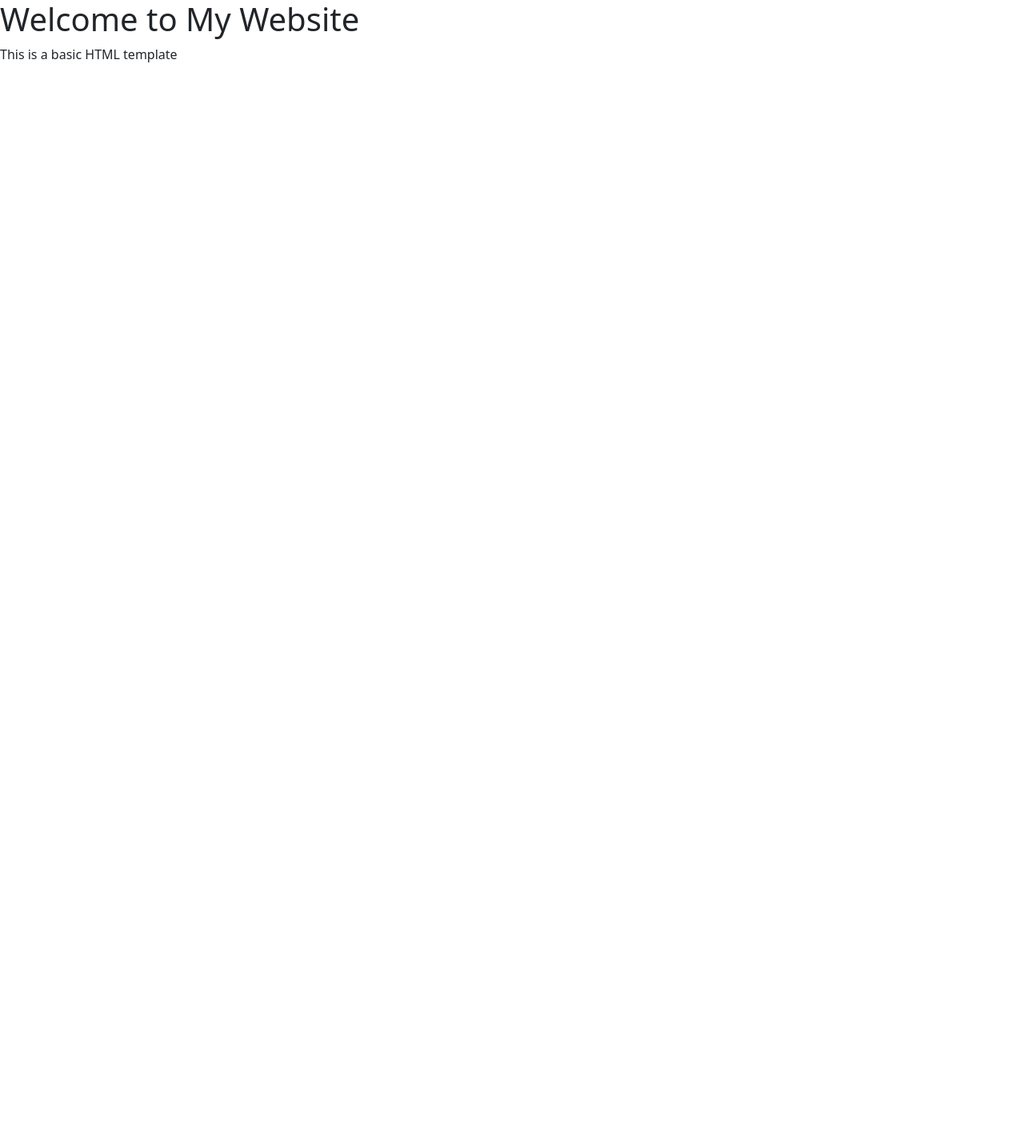
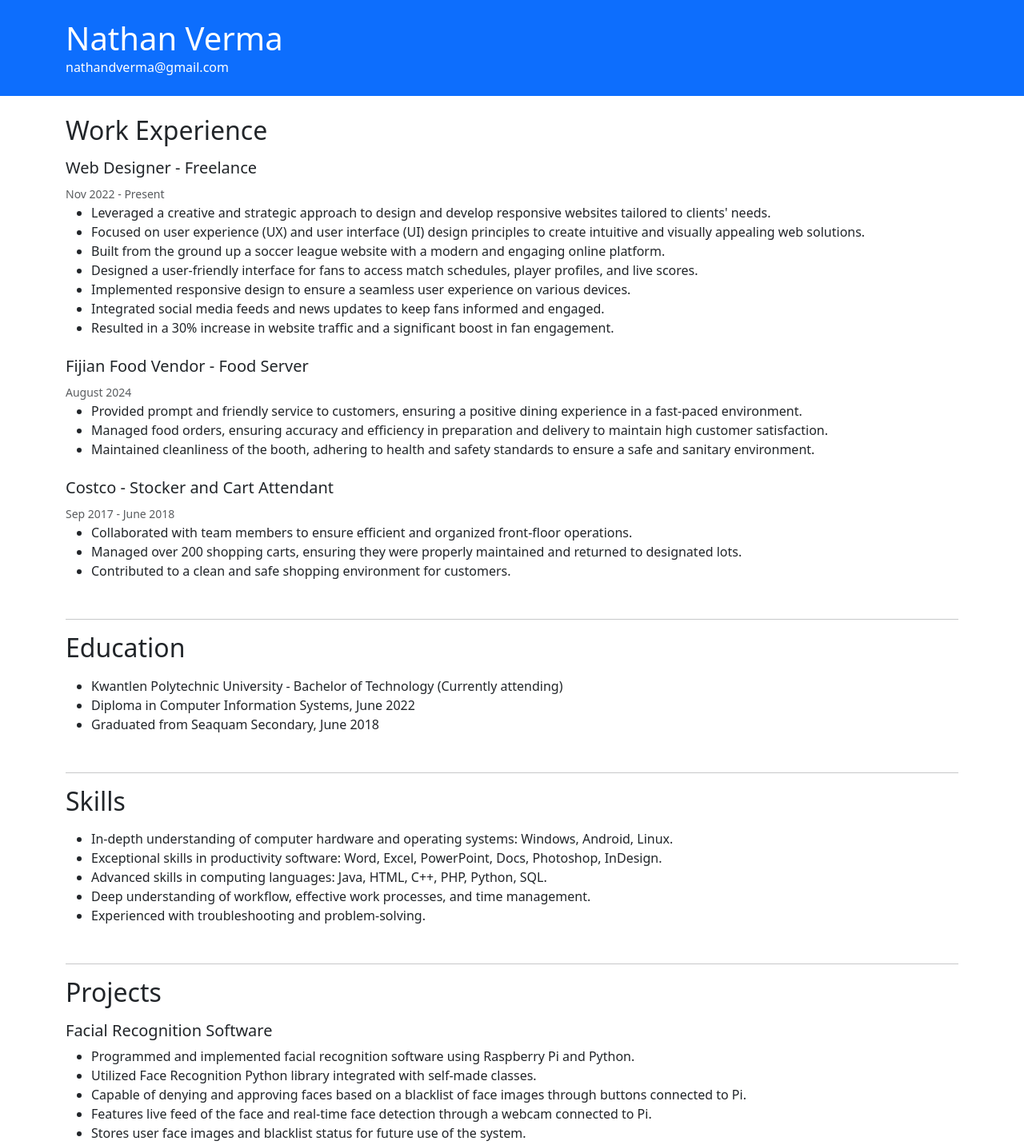
Before and after one commit to Fim99/INFO_4235, a plain HTML site: page Assignment_1/index.html in a window 1280 px wide. Shown: the top 1432 px of the page at 80% size. Before the commit the page ends 800 px from the top, so only its background shows below. Drawn offline with nearby package versions, Linux system fonts and the light colour scheme.

Commit message:
Added resume information

```diff
--- a/Assignment_1/index.html
+++ b/Assignment_1/index.html
@@ -2,22 +2,128 @@
 <html lang="en">
 <head>
   <meta charset="UTF-8" />
-  <meta name="viewport" content="width=device-width, initial-scale=1.0" />
-  <title>Assignemnt 1</title>
-  <link href="https://cdn.jsdelivr.net/npm/bootstrap@5.3.6/dist/css/bootstrap.min.css" rel="stylesheet" integrity="sha384-4Q6Gf2aSP4eDXB8Miphtr37CMZZQ5oXLH2yaXMJ2w8e2ZtHTl7GptT4jmndRuHDT" crossorigin="anonymous">
-
+  <meta name="viewport" content="width=device-width, initial-scale=1" />
+  <title>Resume - Nathan Verma</title>
+  <link href="https://cdn.jsdelivr.net/npm/bootstrap@5.3.6/dist/css/bootstrap.min.css" rel="stylesheet" integrity="sha384-4Q6Gf2aSP4eDXB8Miphtr37CMZZQ5oXLH2yaXMJ2w8e2ZtHTl7GptT4jmndRuHDT" crossorigin="anonymous" />
 </head>
 <body>
-  <header>
-    <h1>Welcome to My Website</h1>
+  <header class="bg-primary text-white p-4 mb-4">
+    <div class="container">
+      <h1 class="mb-0">Nathan Verma</h1>
+      <p class="mb-0">nathandverma@gmail.com</p>
+    </div>
   </header>
 
-  <main>
-    <p>This is a basic HTML template</p>
+  <main class="container mb-5">
+    <!-- Work Experience -->
+    <section class="mb-5">
+      <h2 class="mb-3">Work Experience</h2>
+
+      <div class="mb-4">
+        <h5>Web Designer - Freelance</h5>
+        <small class="text-muted">Nov 2022 - Present</small>
+        <ul>
+          <li>Leveraged a creative and strategic approach to design and develop responsive websites tailored to clients' needs.</li>
+          <li>Focused on user experience (UX) and user interface (UI) design principles to create intuitive and visually appealing web solutions.</li>
+          <li>Built from the ground up a soccer league website with a modern and engaging online platform.</li>
+          <li>Designed a user-friendly interface for fans to access match schedules, player profiles, and live scores.</li>
+          <li>Implemented responsive design to ensure a seamless user experience on various devices.</li>
+          <li>Integrated social media feeds and news updates to keep fans informed and engaged.</li>
+          <li>Resulted in a 30% increase in website traffic and a significant boost in fan engagement.</li>
+        </ul>
+      </div>
+
+      <div class="mb-4">
+        <h5>Fijian Food Vendor - Food Server</h5>
+        <small class="text-muted">August 2024</small>
+        <ul>
+          <li>Provided prompt and friendly service to customers, ensuring a positive dining experience in a fast-paced environment.</li>
+          <li>Managed food orders, ensuring accuracy and efficiency in preparation and delivery to maintain high customer satisfaction.</li>
+          <li>Maintained cleanliness of the booth, adhering to health and safety standards to ensure a safe and sanitary environment.</li>
+        </ul>
+      </div>
+
+      <div>
+        <h5>Costco - Stocker and Cart Attendant</h5>
+        <small class="text-muted">Sep 2017 - June 2018</small>
+        <ul>
+          <li>Collaborated with team members to ensure efficient and organized front-floor operations.</li>
+          <li>Managed over 200 shopping carts, ensuring they were properly maintained and returned to designated lots.</li>
+          <li>Contributed to a clean and safe shopping environment for customers.</li>
+        </ul>
+      </div>
+    </section>
+
+    <!-- Education -->
+    <hr class="hr" />
+    <section class="mb-5">
+      <h2 class="mb-3">Education</h2>
+      <ul>
+        <li>Kwantlen Polytechnic University - Bachelor of Technology (Currently attending)</li>
+        <li>Diploma in Computer Information Systems, June 2022</li>
+        <li>Graduated from Seaquam Secondary, June 2018</li>
+      </ul>
+    </section>
+
+    <!-- Skills -->
+    <hr class="hr" />
+    <section class="mb-5">
+      <h2 class="mb-3">Skills</h2>
+      <ul>
+        <li>In-depth understanding of computer hardware and operating systems: Windows, Android, Linux.</li>
+        <li>Exceptional skills in productivity software: Word, Excel, PowerPoint, Docs, Photoshop, InDesign.</li>
+        <li>Advanced skills in computing languages: Java, HTML, C++, PHP, Python, SQL.</li>
+        <li>Deep understanding of workflow, effective work processes, and time management.</li>
+        <li>Experienced with troubleshooting and problem-solving.</li>
+      </ul>
+    </section>
+
+    <!-- Projects -->
+    <hr class="hr" />
+    <section>
+      <h2 class="mb-3">Projects</h2>
+
+      <div class="mb-4">
+        <h5>Facial Recognition Software</h5>
+        <ul>
+          <li>Programmed and implemented facial recognition software using Raspberry Pi and Python.</li>
+          <li>Utilized Face Recognition Python library integrated with self-made classes.</li>
+          <li>Capable of denying and approving faces based on a blacklist of face images through buttons connected to Pi.</li>
+          <li>Features live feed of the face and real-time face detection through a webcam connected to Pi.</li>
+          <li>Stores user face images and blacklist status for future use of the system.</li>
+        </ul>
+      </div>
+
+      <div class="mb-4">
+        <h5>Website Application for Meal Tracker</h5>
+        <ul>
+          <li>Designed and developed a comprehensive meal tracking web application using HTML, PHP, and SQL.</li>
+          <li>Implemented functionality for users to create accounts, with encrypted data storage and robust input sanitization to ensure security.</li>
+          <li>Enabled users to add foods to meals, with real-time display of nutritional information, leveraging an optimized API for accurate food data retrieval.</li>
+          <li>Integrated with an SQL database to efficiently manage CRUD operations for foods, meals, and user accounts.</li>
+          <li>Conducted thorough testing and documentation to ensure application stability and maintainability.</li>
+        </ul>
+      </div>
+
+      <div>
+        <h5>Interactive 2D Action Game</h5>
+        <ul>
+          <li>Developed a 2D action game using Processing, a programming environment similar to Java, focusing on object-oriented design.</li>
+          <li>Implemented game mechanics including character movement, collision detection, and interactive elements.</li>
+          <li>Managed game state and progression with efficient data structures and event-driven programming for seamless gameplay.</li>
+          <li>Designed custom graphics and animations, enhancing the game's visual appeal and user interaction.</li>
+          <li>Conducted thorough testing and optimization to ensure smooth, responsive, and enjoyable gameplay.</li>
+        </ul>
+      </div>
+    </section>
   </main>
 
-  <footer>
+  <footer class="bg-light text-center py-3">
+    <div class="container">
+      <small>&copy; 2025 Nathan Verma</small>
+    </div>
   </footer>
+
   <script src="https://cdn.jsdelivr.net/npm/bootstrap@5.3.6/dist/js/bootstrap.bundle.min.js" integrity="sha384-j1CDi7MgGQ12Z7Qab0qlWQ/Qqz24Gc6BM0thvEMVjHnfYGF0rmFCozFSxQBxwHKO" crossorigin="anonymous"></script>
 </body>
 </html>
```
